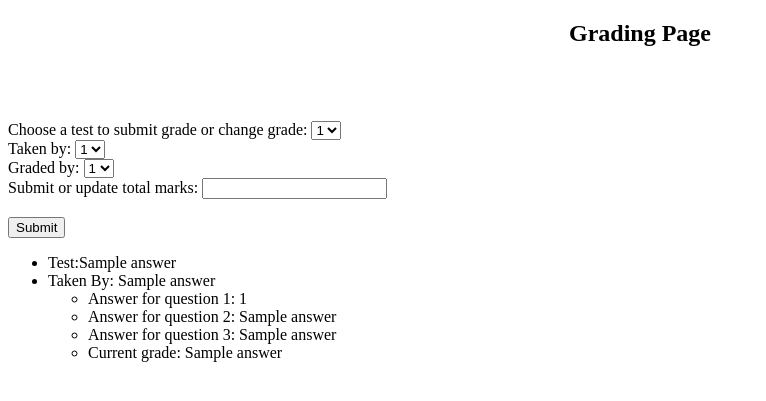
After one commit to mainulkdr/cset160Final, a Flask app: template templates/gradeTest.html in a window 1280 px wide. The commit adds this page. Shown: the top 401 px of the page, without its empty margins (0-766 px from the left). Run offline with Flask 3, Linux system fonts and the light colour scheme; the template is opened without the code that fills it: most values are stand-ins (such as "Sample title", 1, 10 or a date in 2020).

Commit message:
grading feature completed

```diff
--- a/main.py
+++ b/main.py
@@ -107,11 +107,39 @@ def takeTest(testId):
 def viewAnswer():
     if request.method == 'POST':
         user_choice = request.form["testId"]
+        questions = conn.execute(text(f'select * from test where testId = "{user_choice}"')).one()
         answers =  conn.execute(text(f'select * from answer where testId ="{user_choice}"')).all()
         testIds = conn.execute(text(f'select distinct testId from answer')).all()
-        return render_template("viewResponse.html", answers=answers, testIds=testIds)
+        return render_template("viewResponse.html", answers=answers, testIds=testIds, questions=questions)
     testIds = conn.execute(text(f'select distinct testId from answer')).all()
     return render_template("viewResponse.html", testIds=testIds)
 
+@app.route('/gradeTest', methods=['GET', 'POST'])
+def gradeTest():
+    testIds = conn.execute(text(f'select distinct testId from answer')).all()
+    students = conn.execute(text(f'select distinct userName from answer')).all()
+    teachers = conn.execute(text('select * from user where type = "Teacher"')).all()
+    success = ""
+    error = ""
+    if request.method == 'POST':
+        testId = request.form["testId"]
+        student = request.form["student"]
+        teacher = request.form["teacher"]
+        grade = request.form["grade"]
+        conn.execute(
+            text(f'update answer set grade = :grade, gradedBy = :teacher where testId ="{testId}" and userName = "{student}"'),
+            request.form)
+        conn.commit()
+        answers =  conn.execute(text(f'select * from answer where testId ="{testId}" and userName = "{student}"')).all()
+        if answers:
+            success = "Successful"
+            return render_template("gradeTest.html", testIds=testIds, students=students, answers=answers, teachers=teachers)
+        else:
+            error = "The student have not taken the test yet!"
+            return render_template("gradeTest.html", testIds=testIds, students=students, teachers=teachers, error=error)
+    return render_template("gradeTest.html", testIds=testIds, students=students, teachers=teachers)
+
+
+
 if __name__ == '__main__':
     app.run(debug=True)
--- /dev/null
+++ b/templates/gradeTest.html
@@ -0,0 +1,54 @@
+<!DOCTYPE html>
+<html lang="en">
+<head>
+    <meta charset="UTF-8">
+    <meta name="viewport" content="width=device-width, initial-scale=1.0">
+    <title>Grade</title>
+</head>
+<body>
+    <h2 style="text-align: center;">Grading Page</h2> <br><br>
+    {% if error %}
+        <h2>{{ error }}</h2>
+    {% endif %}
+
+    {% if success %}
+        <h2>{{ success }}</h2>
+    {% endif %}
+    <br>
+    <form action="/gradeTest", method="post">
+        <label for="testId">Choose a test to submit grade or change grade:</label>
+        <select name="testId">
+            {% for testId in testIds%}
+                <option value="{{testId[0]}}">{{testId[0]}}</option>
+            {% endfor%}
+        </select> <br>
+        <label for="student">Taken by:</label>
+        <select name="student">
+            {% for student in students%}
+                <option value="{{student[0]}}">{{student[0]}}</option>
+            {% endfor%}
+        </select> <br>
+        <label for="teacher">Graded by:</label>
+        <select name="teacher">
+            {% for teacher in teachers%}
+                <option value="{{teacher[0]}}">{{teacher[0]}}</option>
+            {% endfor%}
+        </select> <br>
+        <label for="grade">Submit or update total marks:</label>
+        <input type="number" name="grade" id="grade" required> <br><br>
+        <input type="submit" value="Submit">
+      </form>
+      {% for answer in answers%}
+        <ul>
+            <li>Test:{{ answer[4]}}</li>
+            <li>Taken By: {{ answer[3]}}</li>
+            <ul>
+                <li>Answer for question 1: {{ answer[0]}}</li>
+                <li>Answer for question 2: {{ answer[1]}}</li>
+                <li>Answer for question 3: {{ answer[2]}}</li>
+                <li>Current grade: {{ answer[5]}}</li>
+            </ul>
+        </ul>
+      {% endfor%}
+</body>
+</html>
```
Also changed, not shown: sqlQuery.txt (+13 -15 lines), templates/viewResponse.html (+13 -2 lines).
